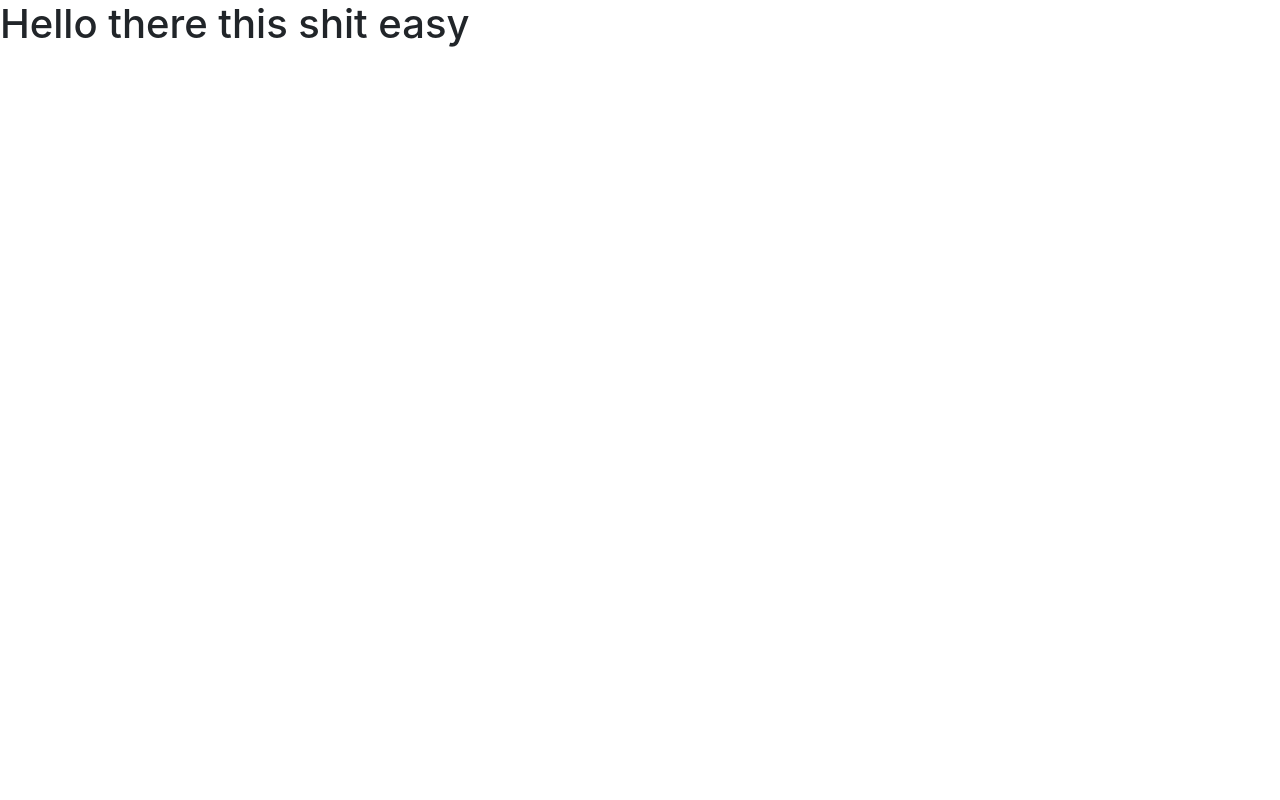
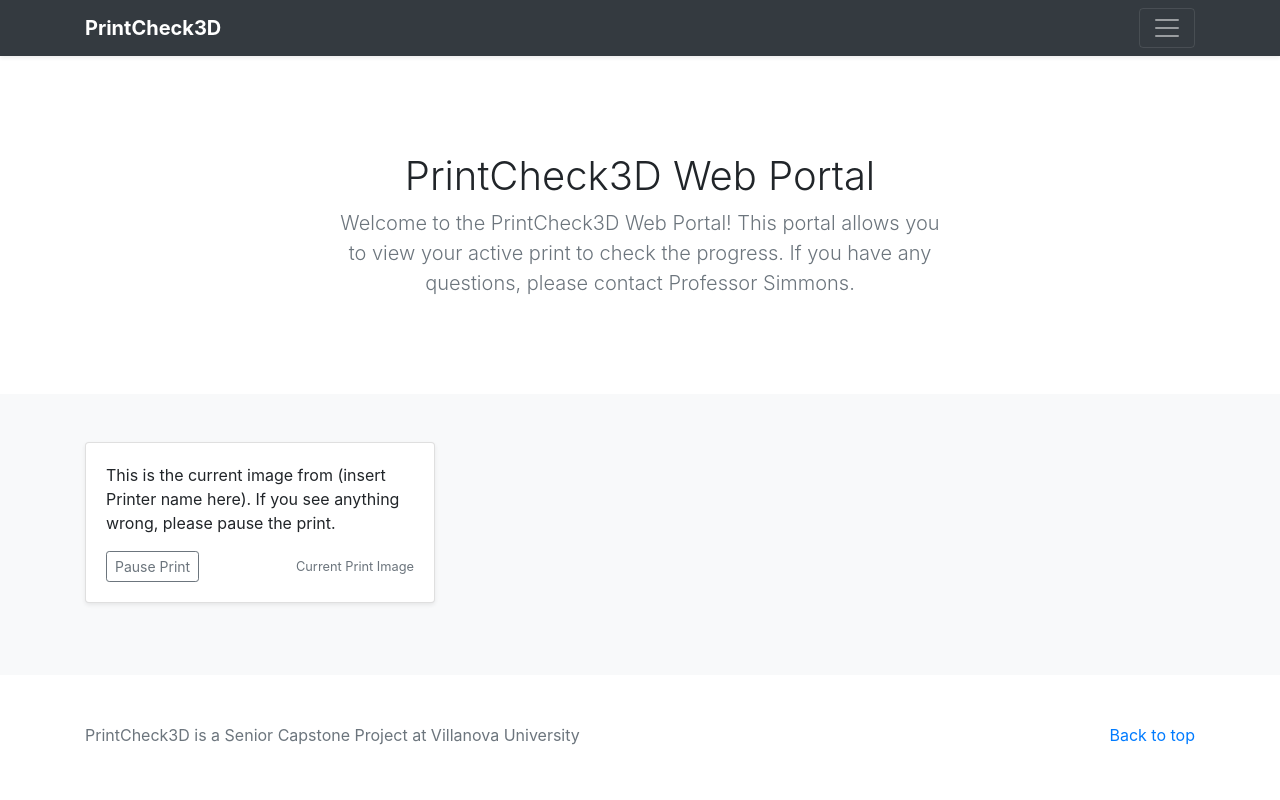
Before and after one commit to sdonchez/SeniorDesign, a plain HTML site: page PrintCheck3D/PC3DWeb/index.html in a window 1280 px wide. Drawn offline with nearby package versions, Linux system fonts and the light colour scheme.

Commit message:
web portal updates

```diff
--- a/PrintCheck3D/PC3DWeb/index.html
+++ b/PrintCheck3D/PC3DWeb/index.html
@@ -7,15 +7,79 @@
 
         <!-- Necessary CSS and JS Libraries -->
         <link href="./bootstrap.css" rel="stylesheet">
+        <link href="./styling.css" rel="stylesheet">
         <script src="https://ajax.googleapis.com/ajax/libs/jquery/1.12.4/jquery.min.js"></script>
         <script src="./bootstrap.js"></script>
 
         <!-- Webpage Title -->
-        <title>PrintCheck3D Home</title>
+        <title>PrintCheck3D Portal</title>
     </head>
 
-    <body>
-        <!-- Body of the Website -->
-        <h1>Hello there this shit easy</h1>
-    </body>
+    <header>
+        <div class="collapse bg-dark" id="navbarHeader">
+            <div class="container">
+                <div class="row">
+                    <div class="col-sm-8 col-md-7 py-4">
+                        <h4 class="text-white">About the System</h4>
+                        <p class="text-muted">The PrintCheck3d System is an integrated solution designed to automatically detect and act on many of the common failures inherent to the use of 3D printers. It will detect printing errors and take the appropriate action based on the nature of the error detected.</p>
+                    </div>
+                <div class="col-sm-4 offset-md-1 py-4">
+                    <h4 class="text-white">Contact</h4>
+                    <ul class="list-unstyled">
+                        <li class="text-white">Prof. George Simmons</li>
+                        <li class="text-white">Email: george.simmons@villanova.edu</li>
+                        <li class="text-white">CEER 105</li>
+                    </ul>
+                </div>
+                </div>
+            </div>
+        </div>
+
+        <div class="navbar navbar-dark bg-dark shadow-sm">
+            <div class="container d-flex justify-content-between">
+                <a href="#" class="navbar-brand d-flex align-items-center">
+                    <strong>PrintCheck3D</strong>
+                </a>
+            <button class="navbar-toggler" type="button" data-toggle="collapse" data-target="#navbarHeader" aria-controls="navbarHeader" aria-expanded="false" aria-label="Toggle navigation">
+                <span class="navbar-toggler-icon"></span>
+            </button>
+            </div>
+        </div>
+    </header>
+
+    <main role="main">
+        <section class="jumbotron text-center">
+            <div class="container">
+                <h1 class="jumbotron-heading">PrintCheck3D Web Portal</h1>
+                <p class="lead text-muted">Welcome to the PrintCheck3D Web Portal! This portal allows you to view your active print to check the progress. If you have any questions, please contact Professor Simmons.</p>
+            </div>
+        </section>
+
+        <div class="album py-5 bg-light">
+            <div class="container">
+                <div class="row">
+                    <div class="col-md-4">
+                        <div class="card mb-4 shadow-sm">
+                        <div class="card-body">
+                            <p class="card-text">This is the current image from (insert Printer name here). If you see anything wrong, please pause the print.</p>
+                        <div class="d-flex justify-content-between align-items-center">
+                            <div class="btn-group">
+                                <button type="button" class="btn btn-sm btn-outline-secondary">Pause Print</button>
+                            </div>
+                            <small class="text-muted">Current Print Image</small>
+                        </div>
+                        </div>
+                        </div>
+                    </div>
+    </main>
+
+    <footer class="text-muted">
+        <div class="container">
+            <p class="float-right">
+                <a href="#">Back to top</a>
+            </p>
+            <p>PrintCheck3D is a Senior Capstone Project at Villanova University</p>
+        </div>
+    </footer>
+
 </html>
--- /dev/null
+++ b/PrintCheck3D/PC3DWeb/styling.css
@@ -0,0 +1,33 @@
+.jumbotron {
+  padding-top: 3rem;
+  padding-bottom: 3rem;
+  margin-bottom: 0;
+  background-color: #fff;
+}
+@media (min-width: 768px) {
+  .jumbotron {
+    padding-top: 6rem;
+    padding-bottom: 6rem;
+  }
+}
+
+.jumbotron p:last-child {
+  margin-bottom: 0;
+}
+
+.jumbotron-heading {
+  font-weight: 300;
+}
+
+.jumbotron .container {
+  max-width: 40rem;
+}
+
+footer {
+  padding-top: 3rem;
+  padding-bottom: 3rem;
+}
+
+footer p {
+  margin-bottom: .25rem;
+}
```
Also changed, not shown: PrintCheck3D/PC3DWeb/images/nova-logo.jpg (added).
